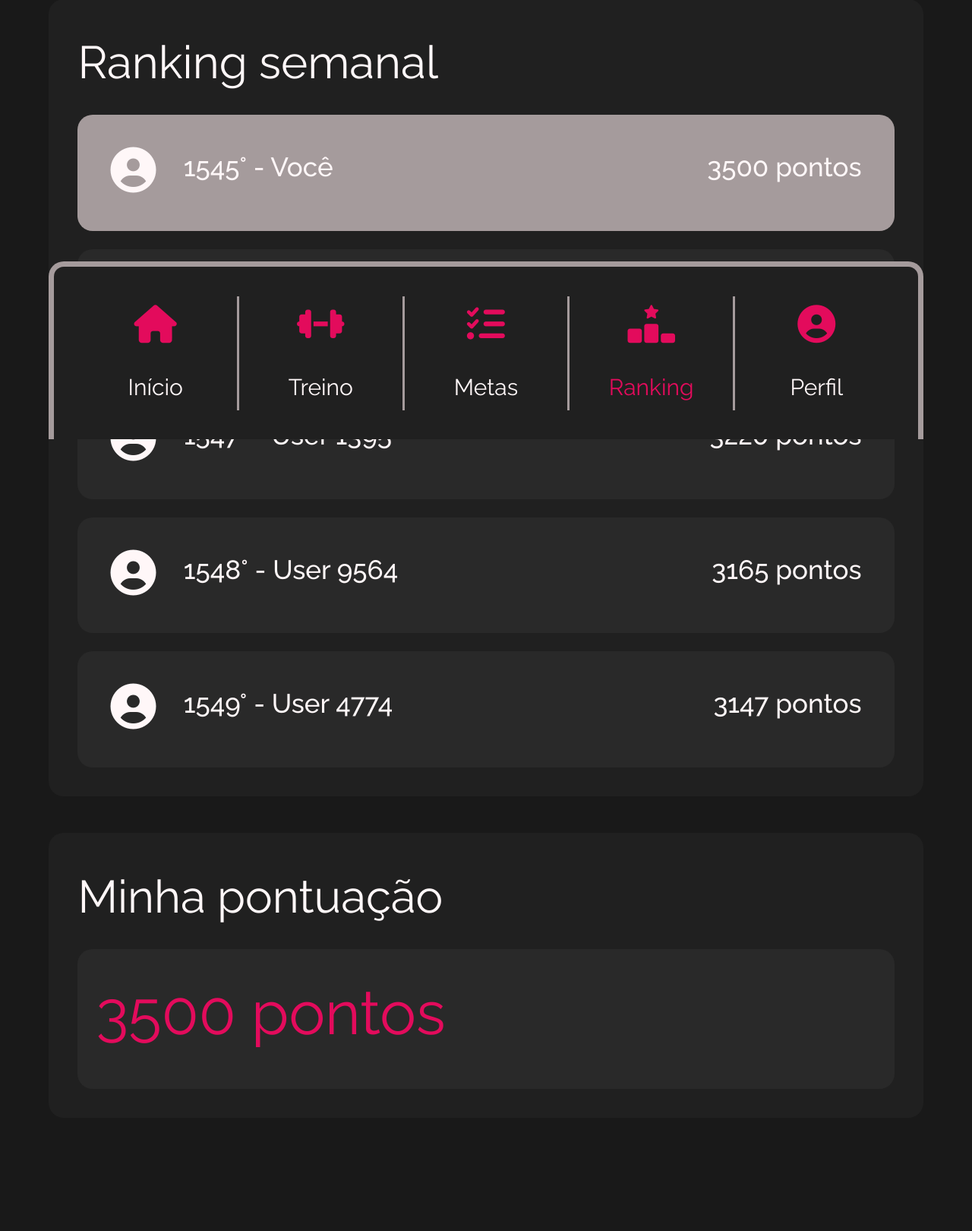
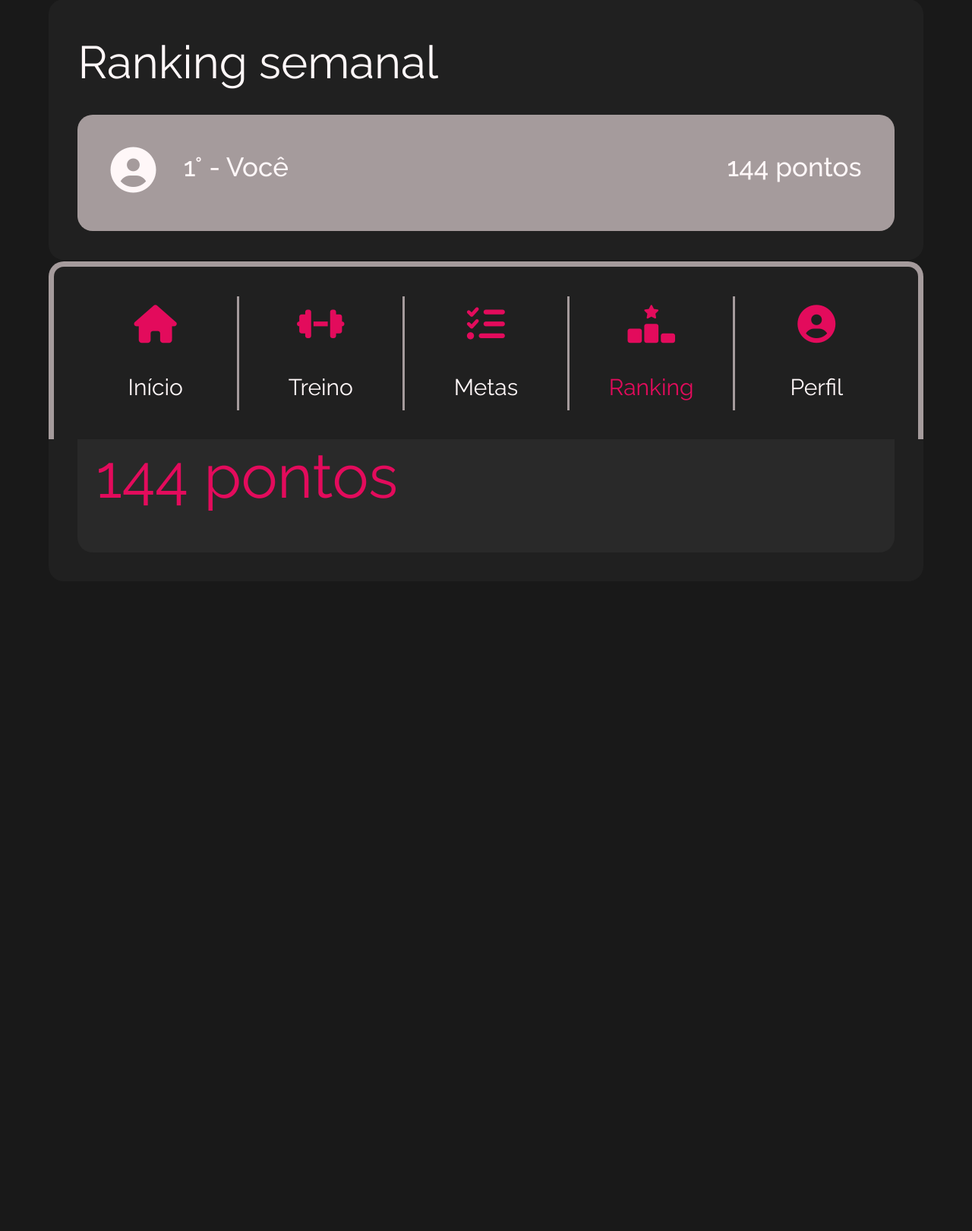
Before and after one commit to crisvini/workout, a PHP site: page /ranking.php in a window 1280 px wide. Shown: the part 222-1842 px from the top of the page at 76% size. After the commit the page ends 949 px from the top, so only its background shows below. Run offline with PHP 8.4, Linux system fonts and the light colour scheme; a user stored in the database is signed in; data comes from the database, SQL or seed files in the repository; some libraries are stand-ins or nearby versions.

Commit message:
finalização das tasks primárias

```diff
--- a/ranking.php
+++ b/ranking.php
@@ -1,5 +1,76 @@
 <?php
+session_start();
 include("./navbar.php");
+// Seleciona a classificação e a pontuação do usuário no ranking
+include("./mysql/conexao.php");
+$sql = "SELECT
+            _id_usuario,
+            pontuacao,
+            nome,
+            RANK() OVER(ORDER BY pontuacao DESC) as ranking
+        FROM
+            ranking";
+$result = $mysqli->query($sql);
+// Gera um array com os dados da classificação
+$arrayRanking = [];
+if ($result->num_rows > 0) {
+    while ($row = $result->fetch_assoc()) {
+        $arrayUsuario = ["_id_usuario" =>  $row["_id_usuario"], "pontuacao" => $row["pontuacao"], "ranking" => $row["ranking"], "nome" => explode(" ", $row["nome"])[0] . " " . substr(explode(" ", $row["nome"])[1], 0, 1) . "."];
+        array_push($arrayRanking, $arrayUsuario);
+    }
+}
+// Salva o ranking e a pontuação do usuário em variáveis
+$pontuacao = "";
+$ranking = "";
+$htmlRanking = "";
+$arrayRankingUsuarios = [];
+$nome = "";
+foreach ($arrayRanking as $key => $value) {
+    $pontuacao = $value["pontuacao"];
+    $ranking = $value["ranking"];
+    $nome = $value["nome"];
+    if ($value["_id_usuario"] == $_SESSION["idUsuario"]) {
+        $pontuacaoUsuario = $value["pontuacao"];
+        $rankingUsuario = $value["ranking"];
+        $htmlRanking = '
+                        <div class="row mt-4 bg-light-gray br-20" style="padding: 4%; --bs-gutter-x: none">
+                            <div class="color-white d-flex flex-column fs-small fw-500">
+                                <div class="row">
+                                    <div class="col-1">
+                                        <i class="fa-solid fa-circle-user color-white fs-large"></i>
+                                    </div>
+                                    <div class="col-7 ps-4">
+                                        <span>' . $rankingUsuario . '° - Você</span>
+                                    </div>
+                                    <div class="col-4 text-end">
+                                        <span>' . $pontuacaoUsuario . ' pontos</span>
+                                    </div>
+                                </div>
+                            </div>
+                        </div>';
+        array_push($arrayRankingUsuarios, $ranking);
+        continue;
+    }
+    if ($ranking != "" && count($arrayRankingUsuarios) < 5 && $pontuacao != 0) {
+        array_push($arrayRankingUsuarios, $ranking);
+        $htmlRanking .= '
+                <div class="row mt-4 bg-medium-gray br-20" style="padding: 4%; --bs-gutter-x: none">
+                    <div class="color-white d-flex flex-column fs-small fw-500">
+                        <div class="row">
+                            <div class="col-1">
+                                <i class="fa-solid fa-circle-user color-white fs-large"></i>
+                            </div>
+                            <div class="col-7 ps-4">
+                                <span>' . $ranking . ' - ' . $nome . '</span>
+                            </div>
+                            <div class="col-4 text-end">
+                                <span>' . $pontuacao . ' pontos</span>
+                            </div>
+                        </div>
+                    </div>
+                </div>';
+    }
+}
 ?>
 
 <!DOCTYPE html>
@@ -22,96 +93,22 @@ include("./navbar.php");
             </div>
         </div>
         <div class="container mt-5 bg-gray br-20" style="padding: 3%;">
-            <div class="row">
+            <div class="row" id="titulo_ranking">
                 <div class="col-12 color-white fs-large">
                     <span>Ranking semanal</span>
                 </div>
             </div>
-            <div class="row mt-4 bg-light-gray br-20" style="padding: 4%; --bs-gutter-x: none">
-                <div class="color-white d-flex flex-column fs-small fw-500">
-                    <div class="row">
-                        <div class="col-1">
-                            <i class="fa-solid fa-circle-user color-white fs-large"></i>
-                        </div>
-                        <div class="col-7 ps-4">
-                            <span>1545° - Você</span>
-                        </div>
-                        <div class="col-4 text-end">
-                            <span>3500 pontos</span>
-                        </div>
-                    </div>
-                </div>
-            </div>
-            <div class="row mt-4 bg-medium-gray br-20" style="padding: 4%; --bs-gutter-x: none">
-                <div class="color-white d-flex flex-column fs-small fw-500">
-                    <div class="row">
-                        <div class="col-1">
-                            <i class="fa-solid fa-circle-user color-white fs-large"></i>
-                        </div>
-                        <div class="col-7 ps-4">
-                            <span>1546° - User 1835</span>
-                        </div>
-                        <div class="col-4 text-end">
-                            <span>3298 pontos</span>
-                        </div>
-                    </div>
-                </div>
-            </div>
-            <div class="row mt-4 bg-medium-gray br-20" style="padding: 4%; --bs-gutter-x: none">
-                <div class="color-white d-flex flex-column fs-small fw-500">
-                    <div class="row">
-                        <div class="col-1">
-                            <i class="fa-solid fa-circle-user color-white fs-large"></i>
-                        </div>
-                        <div class="col-7 ps-4">
-                            <span>1547° - User 1395</span>
-                        </div>
-                        <div class="col-4 text-end">
-                            <span>3220 pontos</span>
-                        </div>
-                    </div>
-                </div>
-            </div>
-            <div class="row mt-4 bg-medium-gray br-20" style="padding: 4%; --bs-gutter-x: none">
-                <div class="color-white d-flex flex-column fs-small fw-500">
-                    <div class="row">
-                        <div class="col-1">
-                            <i class="fa-solid fa-circle-user color-white fs-large"></i>
-                        </div>
-                        <div class="col-7 ps-4">
-                            <span>1548° - User 9564</span>
-                        </div>
-                        <div class="col-4 text-end">
-                            <span>3165 pontos</span>
-                        </div>
-                    </div>
-                </div>
-            </div>
-            <div class="row mt-4 bg-medium-gray br-20" style="padding: 4%; --bs-gutter-x: none">
-                <div class="color-white d-flex flex-column fs-small fw-500">
-                    <div class="row">
-                        <div class="col-1">
-                            <i class="fa-solid fa-circle-user color-white fs-large"></i>
-                        </div>
-                        <div class="col-7 ps-4">
-                            <span>1549° - User 4774</span>
-                        </div>
-                        <div class="col-4 text-end">
-                            <span>3147 pontos</span>
-                        </div>
-                    </div>
-                </div>
-            </div>
+            <?= $htmlRanking; ?>
         </div>
         <div class="container mt-5 bg-gray br-20" style="padding: 3%;">
             <div class="row">
                 <div class="col-12 color-white fs-large">
-                    <span>Minha pontuação</span>
+                    <span>Minha pontuação semanal</span>
                 </div>
             </div>
             <div class="row mt-4 bg-medium-gray p-4 br-20" style="--bs-gutter-x: none;">
                 <div class="col-12 color-white fs-extra-large color-pink mb-3">
-                    <span>3500 pontos</span>
+                    <span><?= $pontuacaoUsuario; ?> pontos</span>
                 </div>
             </div>
         </div>
```
Also changed, not shown: minhasMetas.php (+14 -19 lines).
